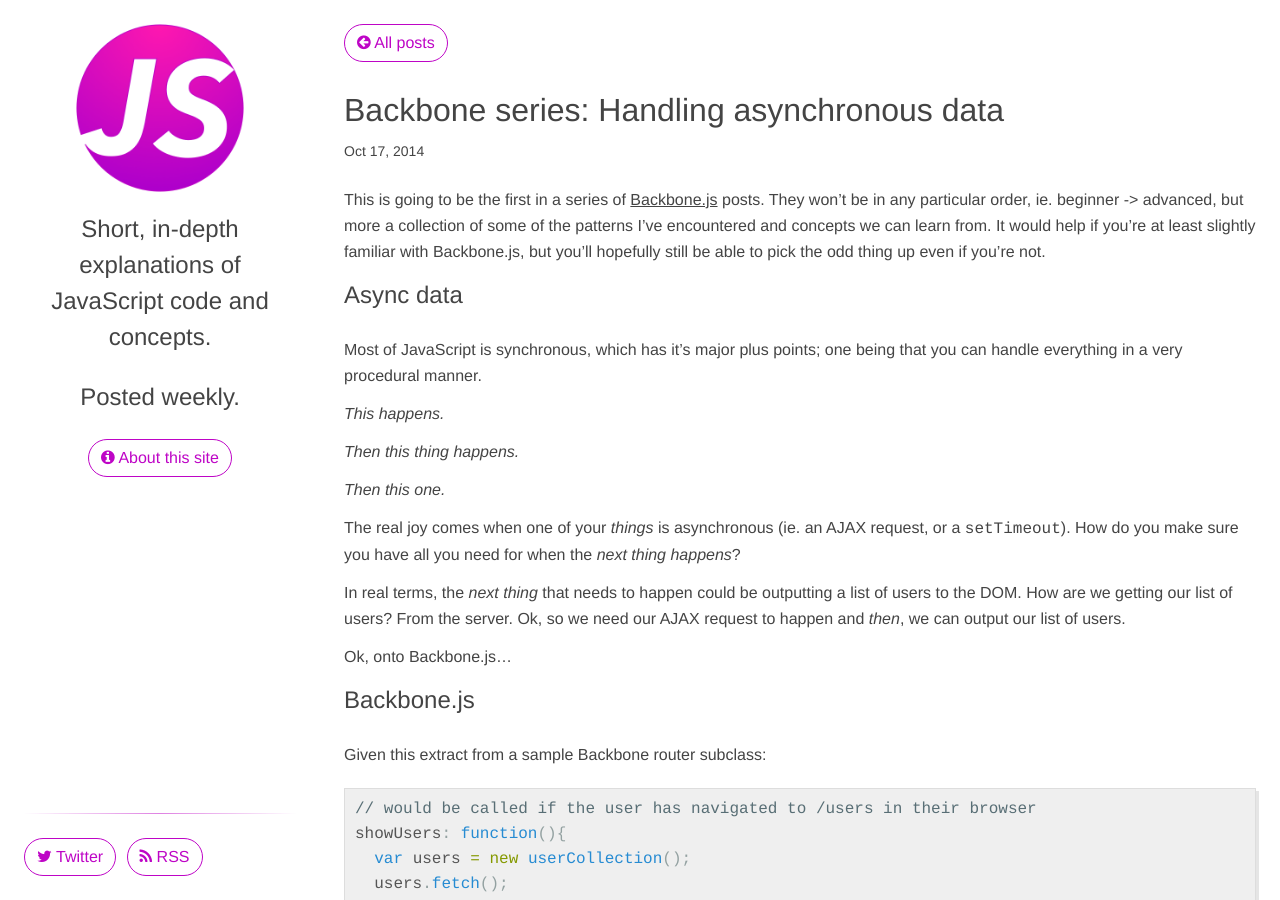
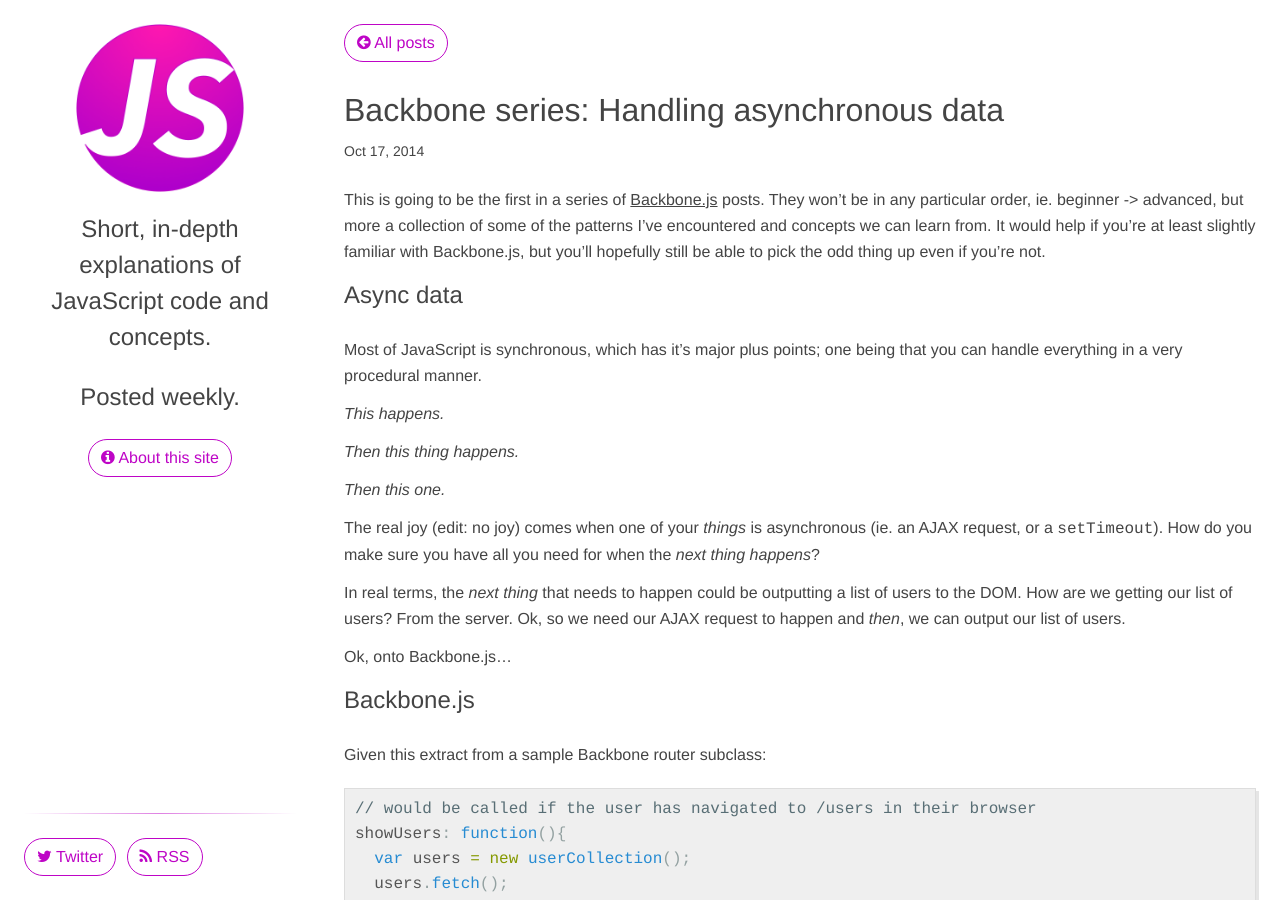
Before and after one commit to benhowdle89/js-idioms, a Jekyll site: the page built from _posts/2014-10-17-backbone-series-handling-asynchronous-data.markdown, in a window 1280 px wide and 900 px high. Built offline with Jekyll 4.4.1, drawn with Linux system fonts in a browser that asks for light colours; nearby versions of some CDN libraries; comment, search, counter and statistics services are not loaded.

Commit message:
new post

```diff
--- a/_posts/2014-10-17-backbone-series-handling-asynchronous-data.markdown
+++ b/_posts/2014-10-17-backbone-series-handling-asynchronous-data.markdown
@@ -16,7 +16,7 @@
 
 *Then this one.*
 
-The real joy comes when one of your *things* is asynchronous (ie. an AJAX request, or a `setTimeout`). How do you make sure you have all you need for when the *next thing happens*?
+The real joy (edit: no joy) comes when one of your *things* is asynchronous (ie. an AJAX request, or a `setTimeout`). How do you make sure you have all you need for when the *next thing happens*?
 
 In real terms, the *next thing* that needs to happen could be outputting a list of users to the DOM. How are we getting our list of users? From the server. Ok, so we need our AJAX request to happen and *then*, we can output our list of users.
 
```
